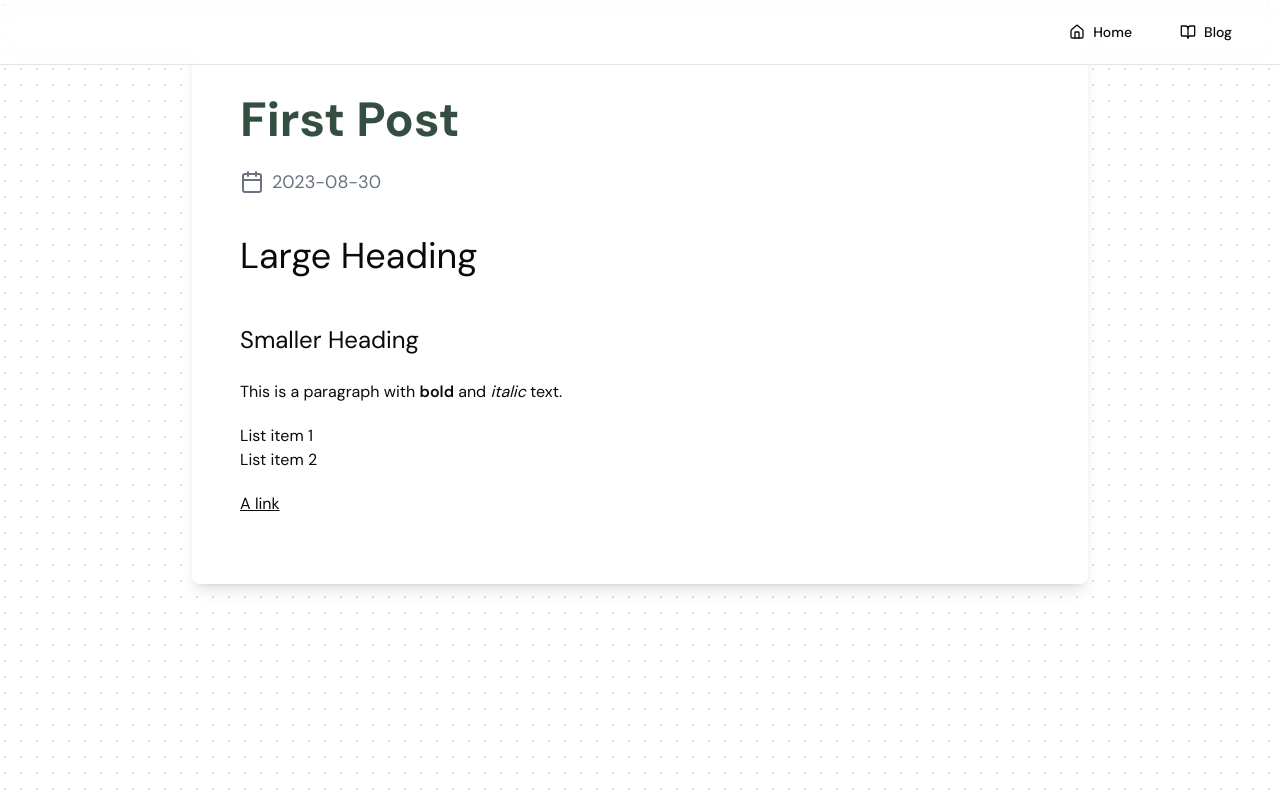
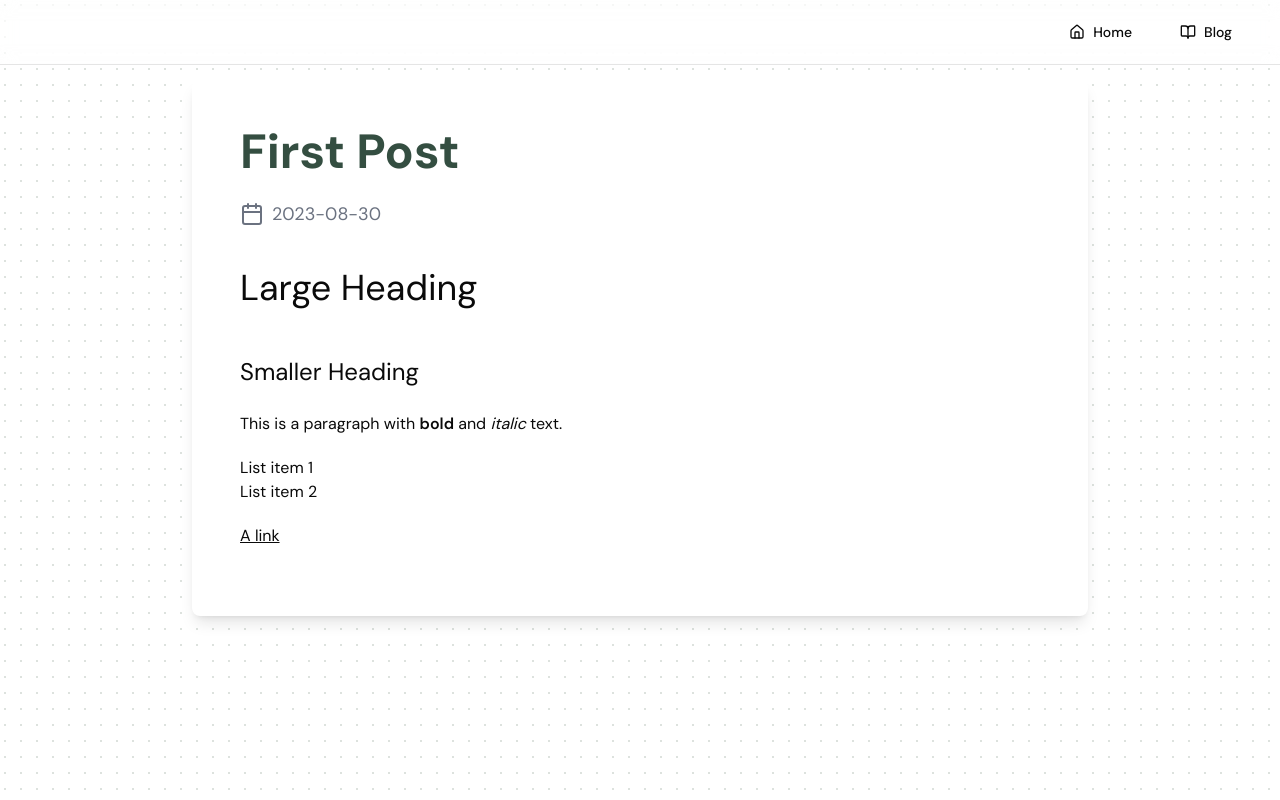
Before and after one commit to sheikhevan/personal-website, a Next.js app: page /blog/first-post in a window 1280 px wide. Built offline with nearby package versions, Linux system fonts and the light colour scheme.

Commit message:
just changing up the blog page a bit

```diff
--- a/app/blog/[slug]/page.tsx
+++ b/app/blog/[slug]/page.tsx
@@ -21,7 +21,7 @@ export default async function BlogPost({ params }: Params) {
   const postData = await getPostData(params.slug);
 
   return (
-    <main className="min-h-screen w-full bg-white bg-dot-hunter/[0.4] py-12 px-4 sm:px-6 lg:px-8">
+    <main className="min-h-screen w-full bg-white bg-dot-hunter/[0.4] pt-20 px-4 sm:px-6 lg:px-8">
       <BlogPostContent
         title={postData.title}
         date={postData.date}
```
